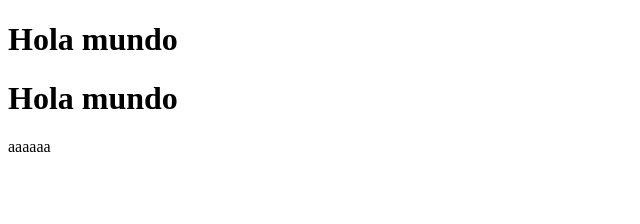
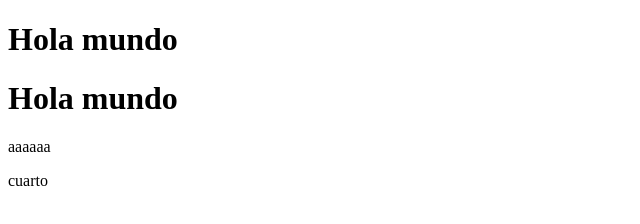
Before and after one commit to jiac0911/Clase, a plain HTML site: page index.html in a window 1280 px wide. Shown: the full height of the page, 0-640 px from the left. Drawn offline with Linux system fonts and the light colour scheme.

Commit message:
cuarto commit

```diff
--- a/index.html
+++ b/index.html
@@ -8,6 +8,7 @@
     <h1>Hola mundo</h1>
     <h1>Hola mundo</h1>
     <p>aaaaaa</p>
+    <p>cuarto</p>
 
 
 </body>
```
